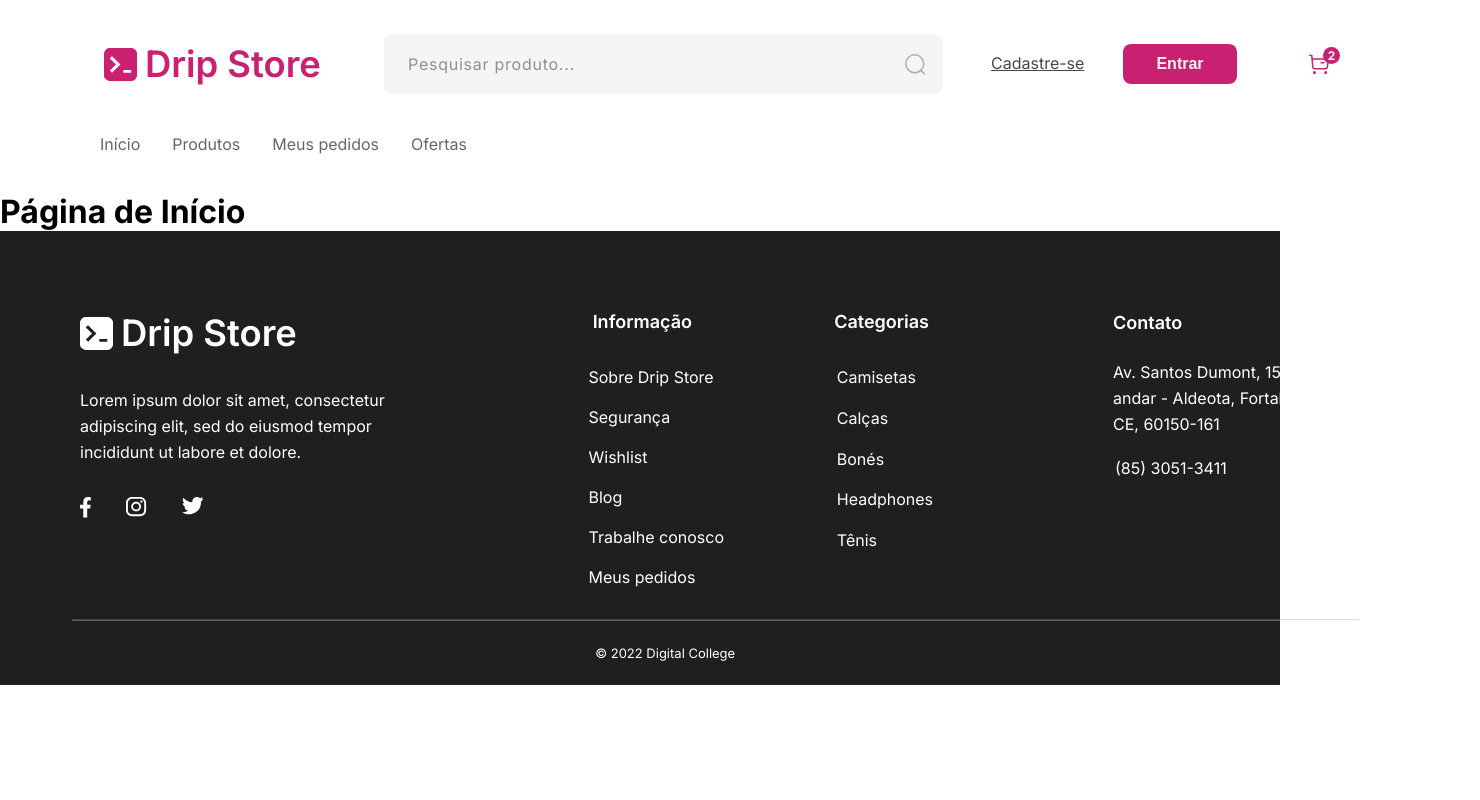
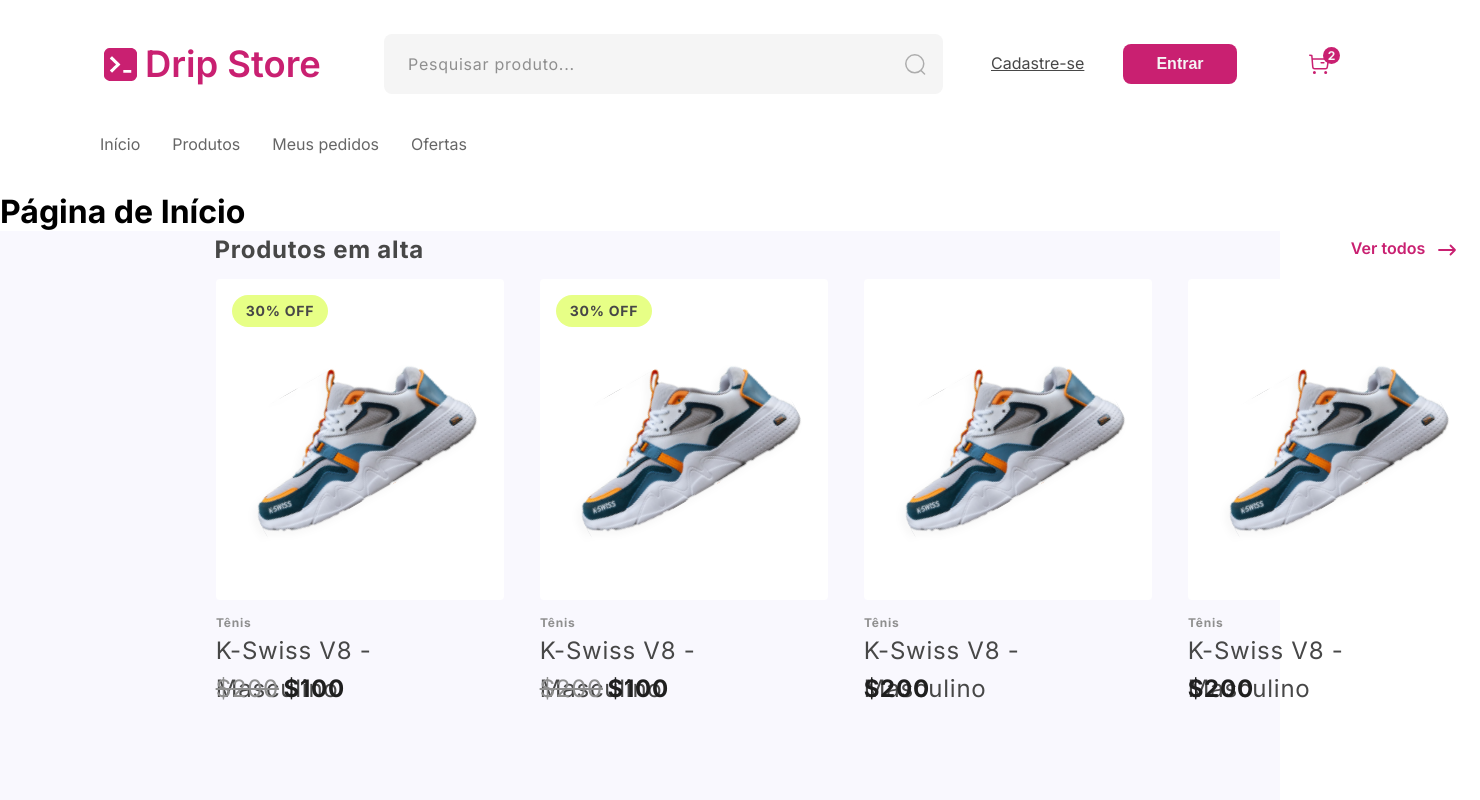
Before and after one commit to drip-store-404/frontend-drip-store, a React (Vite) app: page / in a window 1280 px wide. Shown: the top 800 px of the page, 1480 px wide, since content can reach past the window. Built offline with nearby package versions, Linux system fonts and the light colour scheme.

Commit message:
produtos em alta

```diff
--- /dev/null
+++ b/src/components/Destaques/Destaques.css
@@ -0,0 +1,71 @@
+#destaque {
+  width: 100%;
+  background-color: #F9F8FE;
+}
+
+#destaque .box-destaque {
+  max-width: 100%;
+  width: 77rem;
+  margin: 0 -1.5rem;
+  /* vertical, horizontal */
+  display: flex;
+  flex-direction: column;
+  justify-content: space-between;
+
+}
+
+.ps {
+  display: flex;
+  align-items:center;
+  width: 83.7rem;
+  height: 2.375rem;
+  margin: 0 0 0 9rem;
+  justify-content: space-between;
+  position: absolute;
+  cursor: pointer;
+
+}
+
+.ver-todos {
+  display:flex;
+  gap: 0.375rem;/* espaço entre o texto e a seta */
+  font-weight: 600;
+  font-size: 16px;
+  text-decoration: none;
+  cursor: pointer; /* pra virar dedo */
+  color: #C92071;
+}
+
+#seta {
+  display: flex;
+
+  width: 1.5rem;
+  height: 1.5rem;
+  margin: 0 0 0 0.25rem ;
+
+}
+
+.box-destaque #box-alta {
+  display: flex;
+  width: 19rem;
+  height: 2.375rem;
+
+}
+
+#box-alta {
+  justify-content: end;
+  font-family: 'Inter', sans-serif;
+  font-weight: 700;
+  line-height: 2.375rem;
+  color: #474747;
+  letter-spacing: 0.047rem;
+  font-size: 1.5rem;
+}
+
+.container-produtos {
+  display: grid;
+  grid-template-columns: repeat(auto-fit, minmax(220px, 1fr));
+  /*auto-fit: criar o max de colunas q couber| minmax: minimo de px de largura, 1fr = 1 fração de espaço disponivel */
+  gap: 4rem;
+  cursor: pointer;
+}
--- /dev/null
+++ b/src/components/Destaques/Destaques.jsx
@@ -0,0 +1,56 @@
+import './Destaques.css'
+import { Produtos } from '../Produtos/Produtos';
+import { Link } from 'react-router-dom';
+
+
+// const produtos = Array.from({ length:
+//         8 }).map((_, i)) => ({
+//           id: i,
+//           imagem:'../../../public/sapato.svg'
+//         })
+
+export const Destaques = () => {
+
+  const produtos = Array.from({ length: 8 }).map((_, i) => ({
+    id: i,
+    categoria: "Tênis",
+    nome: `K-Swiss V8 - Masculino`,
+    precoOriginal: 200,
+    precoComDesconto: 100,
+    temDesconto: i < 2, //so os 2 primeiros vão ter desconto
+  }));
+
+
+  return (
+    <section id="destaque">
+      <div className='box-destaque'>
+
+
+        <div className='ps'>
+          <p id='box-alta'>Produtos em alta</p>
+
+          <Link to='/produtos' className='ver-todos'>
+            Ver todos
+            <img id='seta' src="../../../public/seta.svg" />
+          </Link>
+
+        </div>
+
+        <div className="container-produtos">
+          {produtos.map(produto => (
+            <Produtos
+              key={produto.id}
+              categoria={produto.categoria}
+              nome={produto.nome}
+              precoOriginal={produto.precoOriginal}
+              precoComDesconto={produto.precoComDesconto}
+              temDesconto={produto.temDesconto}
+            />
+          ))}
+        </div>
+
+      </div>
+    </section>
+  );
+
+}
--- /dev/null
+++ b/src/components/Produtos/Produtos.css
@@ -0,0 +1,144 @@
+.card {
+  display: flex;
+  width: 18rem;
+  height: 27.438rem;
+  margin: 0 12rem;
+  flex-direction: column;
+  margin: 3rem 0 0 15rem;
+
+}
+
+.box-card {
+  display: flex;
+  width: 18rem;
+  height: 20.063rem;
+  /* position: relative; */
+  border-radius: 0.25rem;
+  overflow: hidden;
+  /* p imagem n vazar do container */
+  background-color: #FFFFFF;
+  box-shadow: 5%;
+  /* desfoque(x) distribuidor (y) color*/
+
+}
+
+.produto-link {
+  text-decoration: none;
+  /* pra n ficar sublinhado */
+  color: inherit;
+  /* pra usar a cor do conteudo */
+}
+
+
+.box-produto {
+  width: 100%;
+  height: 100%;
+  object-fit: contain;
+  /* pra imagem n ser cortada se vazar */
+  margin: 0 0 0 -1rem;
+
+}
+
+
+.box-card .span-desconto-card {
+  display: flex;
+  width: 6rem;
+  height: 2rem;
+  position: absolute;
+  border-radius: 1.813rem;
+  margin: 1rem 0 0 1rem;
+
+}
+
+.span-desconto-card {
+  background-color: #E7FF86;
+  color: #474747;
+  font-family: 'Inter', sans-serif;
+  font-weight: 700;
+  font-size: 0.875rem;
+  line-height: 1.375rem;
+  letter-spacing: 0.047rem;
+  justify-content: center;
+  align-items: center;
+
+}
+
+.box-detalhes {
+  display: flex;
+  width: 18.25rem;
+  height: 7.375rem;
+}
+
+.box-detalhes .categoria-card{
+  width: 2.188rem;
+  height: 1.5rem;
+  margin: 0.7rem 0;
+}
+
+.categoria-card {
+  font-family: 'Inter', sans-serif;
+  font-weight: 700;
+  font-size: 0.75rem;
+  line-height: 1.5rem;
+  color: #8F8F8F;
+  letter-spacing: 0.047rem;
+
+}
+
+.box-detalhes .nome-card {
+  width: 17.688rem ;
+  height: 2.375rem ;
+  margin: 2rem 0 0 -2.2rem;
+}
+
+.nome-card {
+  font-family: 'Inter', sans-serif;
+  font-weight: 400;
+  font-size: 1.5rem;
+  line-height: 2.375rem;
+  letter-spacing: 0.047rem;
+  color: #474747;
+}
+
+.box-detalhes .preco-card {
+  width: 8.75rem ;
+  height: 2.375rem;
+  margin: 4.4rem 0 0 -17.7rem;
+}
+
+ .box-detalhes .preco-original-card{
+  width: 3.938rem;
+  height: 2.375rem;
+}
+
+.preco-original-card {
+  color: #8F8F8F;
+  font-family: 'Inter', sans-serif;
+  font-weight: 400;
+  font-size: 1.5rem;
+  line-height: 2.375rem;
+  letter-spacing: 0.047rem;
+}
+
+.box-detalhes .preco-atual-card {
+  width: 3.938rem ;
+  height: 2.375rem;
+}
+
+.preco-atual-card {
+  color: #1F1F1F;
+  font-family: 'Inter', sans-serif;
+  font-weight: 700;
+  font-size: 1.5rem;
+  line-height: 2.375rem;
+  letter-spacing: 0.047rem;
+}
+
+.preco-sem-desconto {
+   color: #1F1F1F;
+  font-family: 'Inter', sans-serif;
+  font-weight: 700;
+  font-size: 1.5rem;
+  line-height: 2.375rem;
+  letter-spacing: 0.047rem;
+}
--- /dev/null
+++ b/src/components/Produtos/Produtos.jsx
@@ -0,0 +1,49 @@
+import './Produtos.css'
+import { Link } from 'react-router-dom';
+
+export const Produtos = ({ categoria, nome, precoOriginal, precoComDesconto, temDesconto }) => {
+  return (
+    <Link to="/produtos" className='produto-link'>
+      <div className='card'>
+
+        <div className='box-card'>
+
+          {temDesconto && <span className='span-desconto-card'>30% OFF</span>}
+
+          <img className='box-produto' src="../../../public/sapato.svg" />
+
+        </div>
+        <p>
+
+        </p>
+
+
+        <div className='box-detalhes'>
+
+          <p className='categoria-card'>{categoria}</p>
+
+          <p className='nome-card'>{nome}</p>
+
+          <p className='preco-card'>
+            {temDesconto ? (
+              <>
+                <s className='preco-original-card'>${precoOriginal}</s>{' '}
+                <strong className='preco-atual-card'>${precoComDesconto}</strong>
+              </>
+              // pra n ter q criar uma div
+            ) : (
+              <strong className='preco-sem-desconto'>${precoOriginal}</strong>
+            )}
+
+          </p>
+          {/*   {' '} p/ fazer um espaço em branco  */}
+          {/* se temDesconto for verdadeiro, vai me dar o preço com deconto e o preço antigo riscado, se for falso fica só o preçoOriginal sem o desconto */}
+        </div>
+
+      </div >
+    </Link>
+
+
+  );
+
+}
--- a/src/components/ShopCart/ShopCart.jsx
+++ b/src/components/ShopCart/ShopCart.jsx
@@ -10,5 +10,5 @@ export const ShopCart = ({value}) => {
       </a>
       <span>{value}</span>
     </div>
-  )
+  );
 }
--- a/src/components/Useful/Useful.jsx
+++ b/src/components/Useful/Useful.jsx
@@ -1,7 +1,7 @@
 
 import { Link } from 'react-router-dom';
 
-export const Useful = ({margin, color, textDecoration, to,value, target}) => {
+export const Useful = ({margin, color, textDecoration, to,value, target, display}) => {
   return (
     <p style={{ margin: margin}}>
     <Link
@@ -11,6 +11,7 @@ export const Useful = ({margin, color, textDecoration, to,value, target}) => {
     }}
     to={to}
     target={target}
+    display={display}
     >{value}</Link>
     </p>
   );
--- a/src/pages/Inicio.jsx
+++ b/src/pages/Inicio.jsx
@@ -1,6 +1,12 @@
+import { Destaques } from "../components/Destaques/destaques";
 
 export const Inicio = () => {
   return(
+    <>
     <h1>Página de Início</h1>
+
+    <Destaques/>
+    </>
   );
+
 }
```
Also changed, not shown: public/sapato.svg (added), public/seta.svg (added), src/components/Header/Header.css (line endings or trailing spaces).
